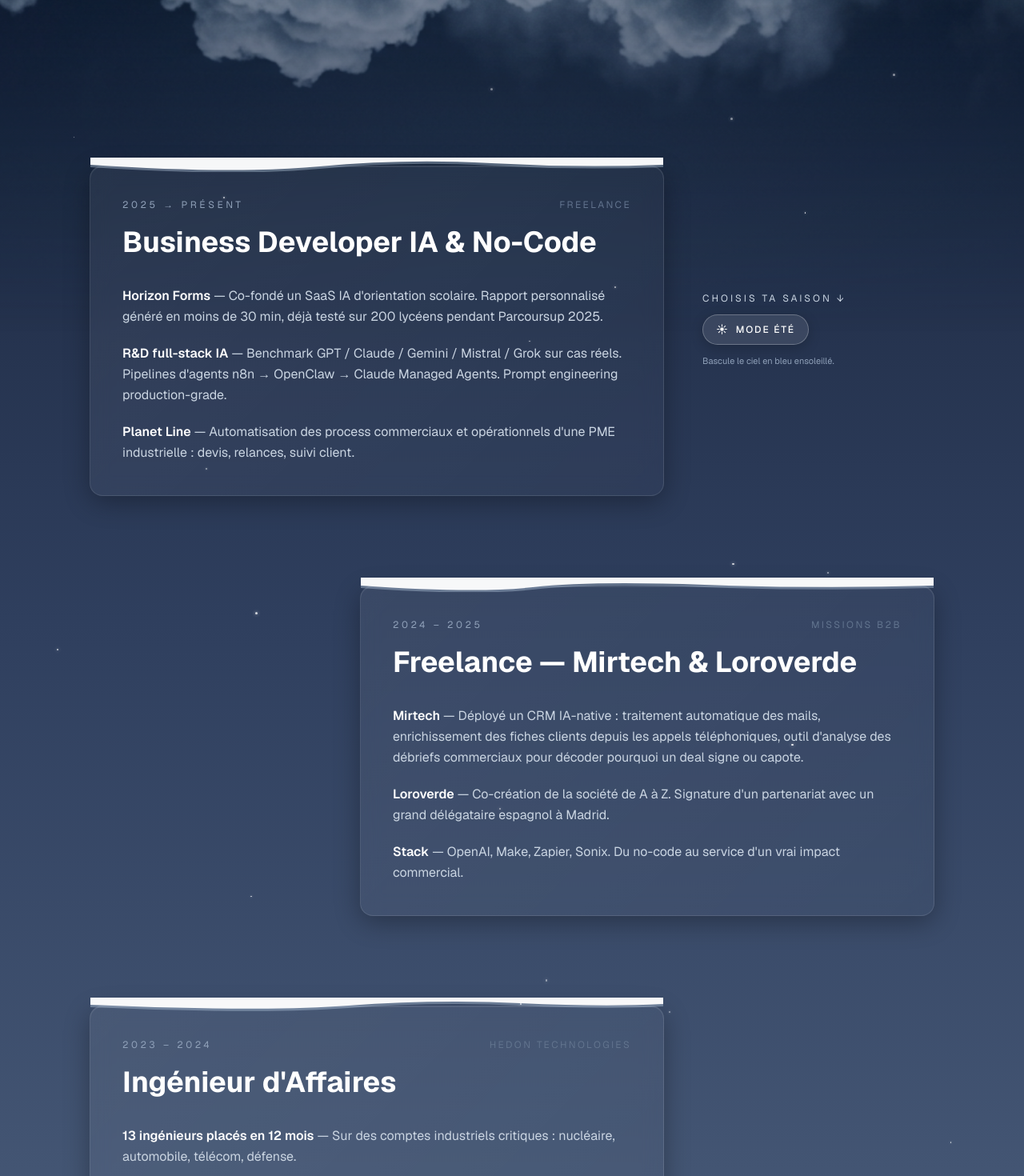
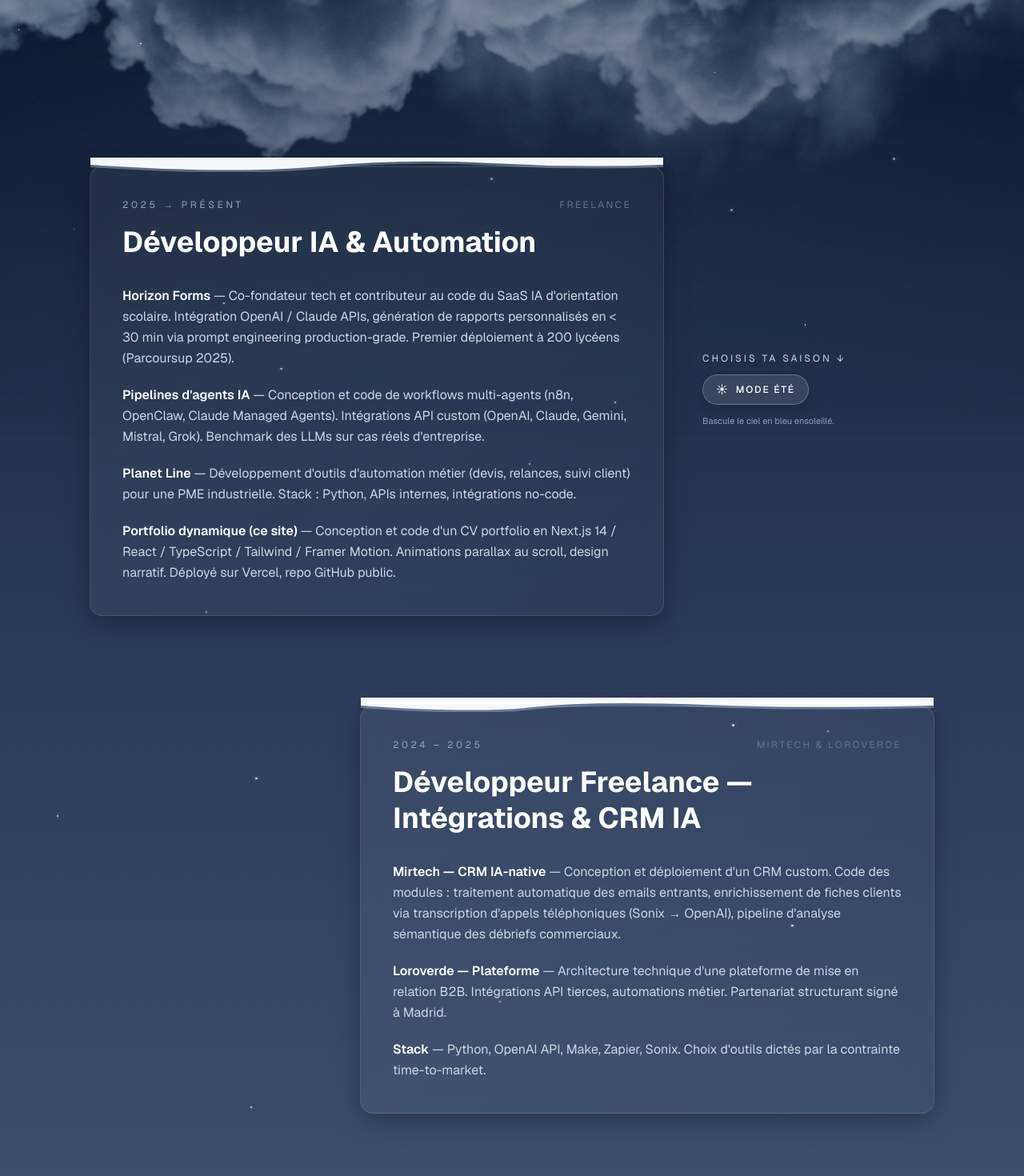
Before and after one commit to tmalacchina/cv-tech, a Next.js app: page / in a window 1280 px wide. Shown: the part 1306-2776 px from the top of the page at 80% size. Built offline with nearby package versions, Linux system fonts and the light colour scheme.

Commit message:
V3 dev — repositionnement Software Engineer

```diff
--- a/src/components/ExperienceEarth.tsx
+++ b/src/components/ExperienceEarth.tsx
@@ -36,65 +36,69 @@
 
 const EXPERIENCES = [
   {
-    id: "biz-dev-ia",
-    title: "Business Developer IA & No-Code",
+    id: "dev-ia-no-code",
+    title: "Développeur IA & Automation",
     subtitle: "Freelance",
     period: "2025 → présent",
     side: "left" as const,
     bullets: [
       {
         label: "Horizon Forms",
-        text: "Co-fondé un SaaS IA d'orientation scolaire. Rapport personnalisé généré en moins de 30 min, déjà testé sur 200 lycéens pendant Parcoursup 2025.",
+        text: "Co-fondateur tech et contributeur au code du SaaS IA d'orientation scolaire. Intégration OpenAI / Claude APIs, génération de rapports personnalisés en < 30 min via prompt engineering production-grade. Premier déploiement à 200 lycéens (Parcoursup 2025).",
       },
       {
-        label: "R&D full-stack IA",
-        text: "Benchmark GPT / Claude / Gemini / Mistral / Grok sur cas réels. Pipelines d'agents n8n → OpenClaw → Claude Managed Agents. Prompt engineering production-grade.",
+        label: "Pipelines d'agents IA",
+        text: "Conception et code de workflows multi-agents (n8n, OpenClaw, Claude Managed Agents). Intégrations API custom (OpenAI, Claude, Gemini, Mistral, Grok). Benchmark des LLMs sur cas réels d'entreprise.",
       },
       {
         label: "Planet Line",
-        text: "Automatisation des process commerciaux et opérationnels d'une PME industrielle : devis, relances, suivi client.",
+        text: "Développement d'outils d'automation métier (devis, relances, suivi client) pour une PME industrielle. Stack : Python, APIs internes, intégrations no-code.",
+      },
+      {
+        label: "Portfolio dynamique (ce site)",
+        text: "Conception et code d'un CV portfolio en Next.js 14 / React / TypeScript / Tailwind / Framer Motion. Animations parallax au scroll, design narratif. Déployé sur Vercel, repo GitHub public.",
       },
     ],
   },
   {
-    id: "freelance-mirtech-loroverde",
-    title: "Freelance — Mirtech & Loroverde",
-    subtitle: "Missions B2B",
+    id: "freelance-crm",
+    title: "Développeur Freelance — Intégrations & CRM IA",
+    subtitle: "Mirtech & Loroverde",
     period: "2024 – 2025",
     side: "right" as const,
     bullets: [
       {
-        label: "Mirtech",
-        text: "Déployé un CRM IA-native : traitement automatique des mails, enrichissement des fiches clients depuis les appels téléphoniques, outil d'analyse des débriefs commerciaux pour décoder pourquoi un deal signe ou capote.",
+        label: "Mirtech — CRM IA-native",
+        text: "Conception et déploiement d'un CRM custom. Code des modules : traitement automatique des emails entrants, enrichissement de fiches clients via transcription d'appels téléphoniques (Sonix → OpenAI), pipeline d'analyse sémantique des débriefs commerciaux.",
       },
       {
-        label: "Loroverde",
-        text: "Co-création de la société de A à Z. Signature d'un partenariat avec un grand délégataire espagnol à Madrid.",
+        label: "Loroverde — Plateforme",
+        text: "Architecture technique d'une plateforme de mise en relation B2B. Intégrations API tierces, automations métier. Partenariat structurant signé à Madrid.",
       },
       {
         label: "Stack",
-        text: "OpenAI, Make, Zapier, Sonix. Du no-code au service d'un vrai impact commercial.",
+        text: "Python, OpenAI API, Make, Zapier, Sonix. Choix d'outils dictés par la contrainte time-to-market.",
       },
     ],
   },
   {
-    id: "hedon",
-    title: "Ingénieur d'Affaires",
+    id: "hedon-industriel",
+    title: "Référent Technique — Comptes Industriels",
     subtitle: "Hedon Technologies",
     period: "2023 – 2024",
     side: "left" as const,
     bullets: [
       {
-        label: "13 ingénieurs placés en 12 mois",
-        text: "Sur des comptes industriels critiques : nucléaire, automobile, télécom, défense.",
+        label: "Environnements techniques critiques",
+        text: "Immersion sur des comptes industriels exigeants : nucléaire, automobile, télécom, défense. Compréhension fine des contraintes de sûreté, conformité et cycles longs propres à ces secteurs.",
       },
       {
-        label: "Cycle B2B complet",
-        text: "Qualification du besoin client, sourcing et recrutement d'experts techniques, négociation TJM et contrats-cadres.",
+        label: "Interface technique ↔ projet",
+        text: "Dialogue quotidien avec des directions techniques et des architectes système sur des problématiques d'ingénierie pointue. Acquisition d'un vocabulaire et d'une culture industrielle solides.",
       },
       {
-        label: "École de terrain",
-        text: "C'est ici que j'ai appris à parler technique avec les ingés et business avec les décideurs.",
+        label: "École de la rigueur",
+        text: "C'est ici que j'ai appris à cadrer un besoin technique, documenter, et tenir un engagement de livraison face à des acteurs industriels critiques.",
       },
     ],
   },
--- a/src/components/HeroSky.tsx
+++ b/src/components/HeroSky.tsx
@@ -200,9 +200,9 @@
         </h1>
 
         <p className="mt-6 text-lg font-light tracking-wide text-slate-200 md:text-2xl lg:text-3xl">
-          Product Builder — Data &amp; IoT
+          Software Engineer
           <br />
-          <span className="text-base text-slate-300 md:text-lg lg:text-xl">Python · React · Low-Code</span>
+          <span className="text-base text-slate-300 md:text-lg lg:text-xl">Python · React · IA</span>
         </p>
 
         <div className="mt-8 max-w-md md:max-w-lg">
--- a/src/components/MoltenCore.tsx
+++ b/src/components/MoltenCore.tsx
@@ -323,7 +323,7 @@
           transition={{ duration: 0.8, delay: 0.2, ease: "easeOut" }}
           className="mx-auto mt-8 max-w-2xl text-base font-light leading-relaxed text-amber-50/90 md:text-lg"
         >
-          Tu as des capteurs à faire parler, une donnée terrain à remonter, un dashboard de supervision à construire. Je suis le mec qui prototype l'outil dans la semaine et qui livre du concret — pas un slide.
+          Tu cherches un dev junior confirmé capable d'attaquer une stack moderne (Python, React, APIs), de coder en autonomie, et de livrer en sprints courts. Je suis chaud pour rejoindre une mission qui me fait monter d'un cran.
         </motion.p>
 
         {/* Boutons CTA */}
--- a/src/components/TechUnderground.tsx
+++ b/src/components/TechUnderground.tsx
@@ -69,8 +69,8 @@
     dotClass: "bg-rose-300",
     glowClass: "from-rose-500/10 to-transparent",
     skills: [
-      "Forte capacité à enseigner",
-      "Aisance à l'oral",
+      "Curiosité technique (veille active)",
+      "Autonomie sur problèmes techniques",
       "Créativité",
       "Adaptabilité (1 an en Colombie)",
       "Esprit d'équipe (rugby +20 ans)",
```
